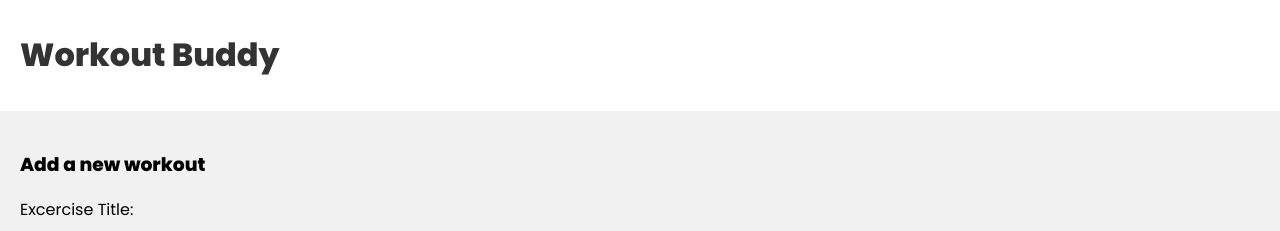
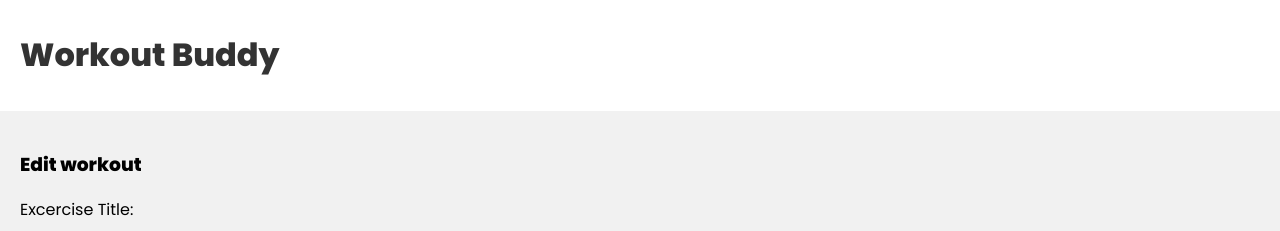
Before and after one commit to Cleverprogrammer-69/MernWorkoutApp, a React (Create React App) app in the folder frontend/: page /edit/1 in a window 1280 px wide. Shown: the top 231 px of the page. Built offline with nearby package versions, Linux system fonts and the light colour scheme; no server answers.

Commit message:
Update Edit.jsx

```diff
--- a/frontend/src/pages/Edit.jsx
+++ b/frontend/src/pages/Edit.jsx
@@ -68,7 +68,7 @@ export const Edit = () => {
     return (
       <div>
         <form onSubmit={handleUpdate} className="create">
-          <h3>Add a new workout</h3>
+          <h3>Edit workout</h3>
           <label htmlFor="excerciseTitle">Excercise Title: </label>
           <input type="text" name='excerciseTitle' value={title} onChange={e=>setTitle(e.target.value)} required disabled/>
           <label htmlFor="excerciseLoad">Load (in KG): </label>
```
